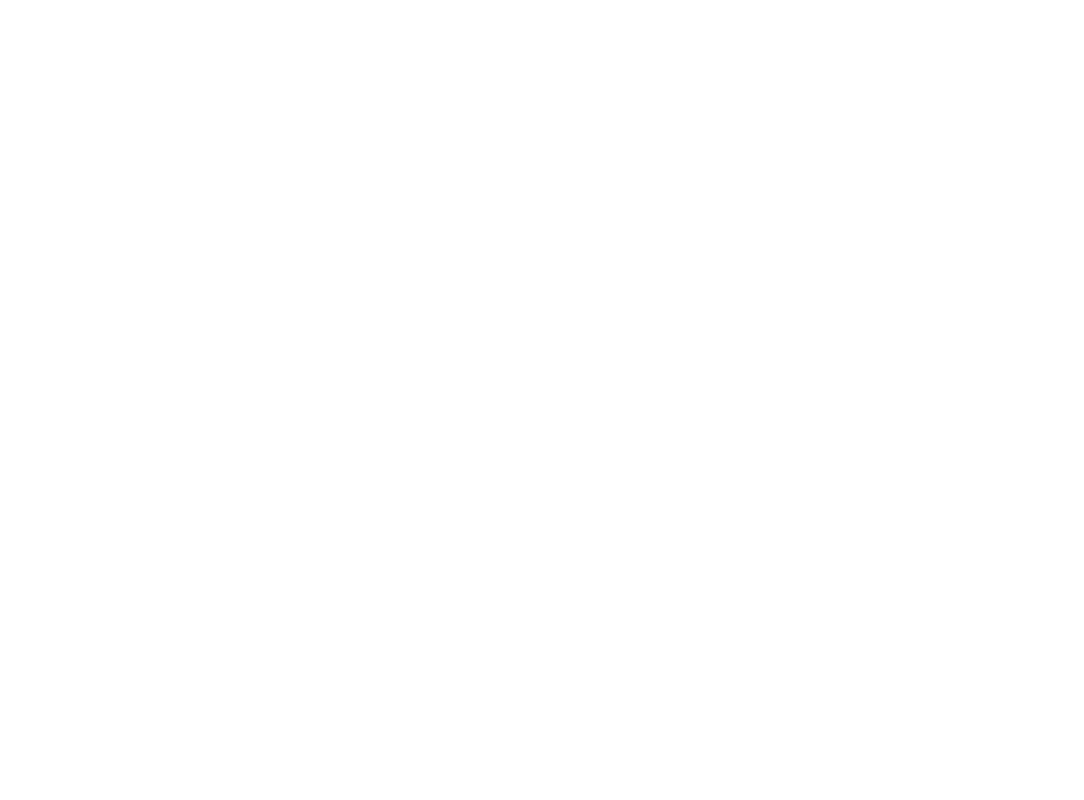
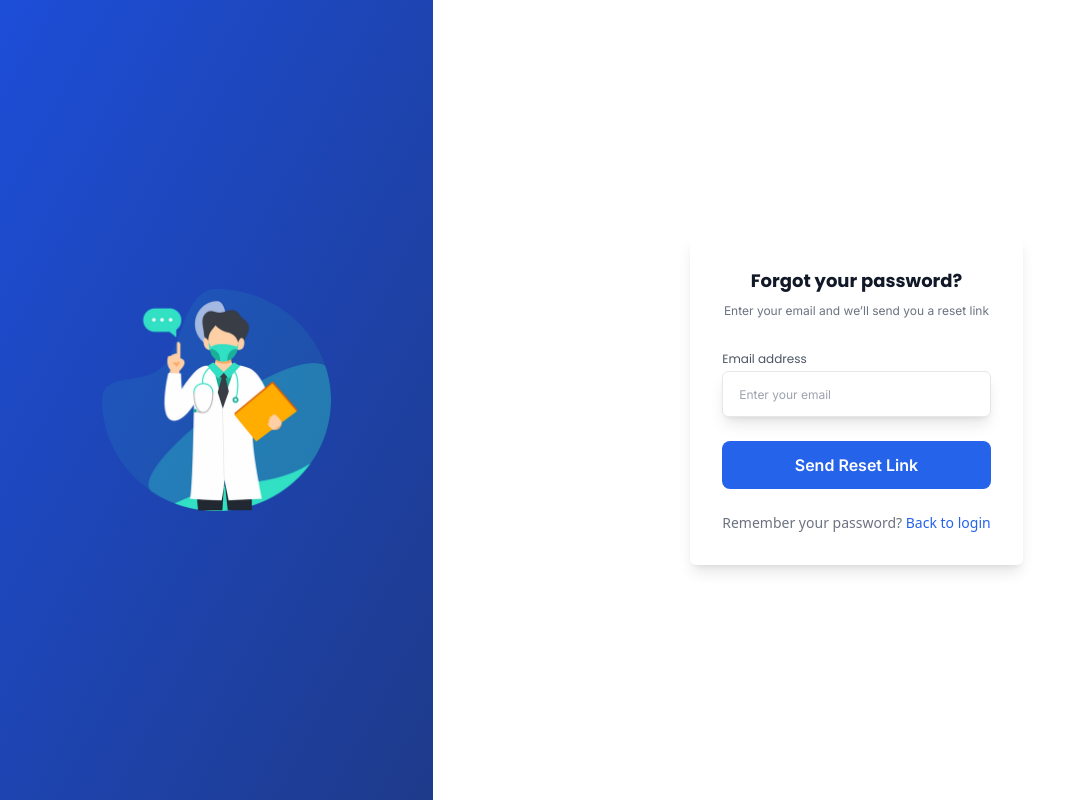
Before and after one commit to shawal106khan/DoctorRecommendationApp, a React (Vite) app: page /forgot-password in a window 1280 px wide. Before the commit this address had no page. Shown: the whole page, without its empty margins (0-1084 px from the left). Built offline with nearby package versions, Linux system fonts and the light colour scheme.

Commit message:
forgot password

```diff
--- /dev/null
+++ b/src/components/common/components/ForgotPasswordLink.jsx
@@ -0,0 +1,16 @@
+import { Link } from "react-router-dom";
+
+const ForgotPasswordLink = ({ to = "/forgot-password" }) => {
+  return (
+    <div className="text-right mt-1">
+      <Link
+        to={to}
+        className="text-xs font-medium text-blue-600 hover:underline"
+      >
+        Forgot password?
+      </Link>
+    </div>
+  );
+};
+
+export default ForgotPasswordLink;
--- a/src/components/common/components/Input.jsx
+++ b/src/components/common/components/Input.jsx
@@ -14,8 +14,9 @@
         value={value}
         onChange={onChange}
         className="w-full px-4 py-3 border rounded-md shadow-lg font-body
-placeholder:text-xs
-focus:outline-none focus:ring-2 focus:ring-blue-500"
+               text-sm text-gray-800
+              placeholder:text-xs
+              focus:outline-none focus:ring-2 focus:ring-blue-500"
       />
     </div>
   );
--- /dev/null
+++ b/src/pages/Auth/ForgotPassword/EmailSent.jsx
@@ -0,0 +1,31 @@
+import { useNavigate } from "react-router-dom";
+import Button from "../../../components/common/components/Button";
+import Title from "../../../components/common/components/Title";
+import AuthLayout from "../../../components/common/components/AuthLayout";
+
+import illustration from "../../../assets/LoginPage-img.png";
+
+const EmailSent = () => {
+  const navigate = useNavigate();
+
+  return (
+    <AuthLayout image={illustration}>
+      <div className="w-full max-w-md p-8 bg-white rounded-md shadow-lg text-center">
+        <Title
+          heading="Check your email"
+          subheading="We’ve sent a password reset link to your email address"
+        />
+
+        <p className="text-sm text-gray-600 mt-4">
+          If you don’t see the email, check your spam folder.
+        </p>
+
+        <div className="mt-8">
+          <Button text="Back to Login" onClick={() => navigate("/login")} />
+        </div>
+      </div>
+    </AuthLayout>
+  );
+};
+
+export default EmailSent;
--- /dev/null
+++ b/src/pages/Auth/ForgotPassword/ForgotPassword.jsx
@@ -0,0 +1,78 @@
+import { useState } from "react";
+import { useNavigate } from "react-router-dom";
+
+import Input from "../../../components/common/components/Input";
+import Button from "../../../components/common/components/Button";
+import Title from "../../../components/common/components/Title";
+import AuthLayout from "../../../components/common/components/AuthLayout";
+
+import illustration from "../../../assets/LoginPage-img.png";
+import { useRequiredValidation } from "../../../hooks/useRequiredValidation";
+
+import { authService } from "../ForgotPassword/Services/authService"; // ✅ FIX PATH
+
+const ForgotPassword = () => {
+  const navigate = useNavigate();
+  const [email, setEmail] = useState("");
+
+  const { errors, validate, setErrors } = useRequiredValidation({
+    email: "Email is required",
+  });
+
+  const handleSubmit = (e) => {
+    e.preventDefault();
+
+    if (!validate({ email })) return;
+
+    // ✅ CORRECT CALL
+    authService.sendResetLink(email);
+
+    console.log("Reset link sent to:", email);
+    navigate("/email-sent");
+  };
+
+  const handleChange = (e) => {
+    setEmail(e.target.value);
+    if (errors.email) {
+      setErrors((prev) => ({ ...prev, email: null }));
+    }
+  };
+
+  return (
+    <AuthLayout image={illustration}>
+      <form onSubmit={handleSubmit}>
+        <div className="w-full max-w-md p-8 bg-white rounded-md shadow-lg">
+          <Title
+            heading="Forgot your password?"
+            subheading="Enter your email and we’ll send you a reset link"
+          />
+
+          <div className="mt-6 mb-6">
+            <Input
+              label="Email address"
+              type="email"
+              placeholder="Enter your email"
+              value={email}
+              onChange={handleChange}
+              error={errors.email}
+            />
+          </div>
+
+          <Button text="Send Reset Link" type="submit" />
+
+          <p className="text-sm text-gray-500 text-center mt-6">
+            Remember your password?{" "}
+            <span
+              onClick={() => navigate("/login")}
+              className="text-blue-600 font-medium cursor-pointer hover:underline"
+            >
+              Back to login
+            </span>
+          </p>
+        </div>
+      </form>
+    </AuthLayout>
+  );
+};
+
+export default ForgotPassword;
--- /dev/null
+++ b/src/pages/Auth/ForgotPassword/ResetPassword.jsx
@@ -0,0 +1,91 @@
+import { useState, useEffect } from "react";
+import { useParams, useNavigate } from "react-router-dom";
+
+import Input from "../../../components/common/components/Input";
+import Button from "../../../components/common/components/Button";
+import Title from "../../../components/common/components/Title";
+import AuthLayout from "../../../components/common/components/AuthLayout";
+
+import illustration from "../../../assets/LoginPage-img.png";
+import { useRequiredValidation } from "../../../hooks/useRequiredValidation";
+import { authService } from "../ForgotPassword/Services/authService"; // ✅ CORRECT PATH
+
+const ResetPassword = () => {
+  const { token } = useParams();
+  const navigate = useNavigate();
+
+  const [passwords, setPasswords] = useState({
+    password: "",
+    confirmPassword: "",
+  });
+
+  const { errors, validate, setErrors } = useRequiredValidation({
+    password: "Password is required",
+    confirmPassword: "Confirm password is required",
+  });
+
+  useEffect(() => {
+    if (!token) {
+      navigate("/login"); // safety
+    }
+  }, [token, navigate]);
+
+  const handleSubmit = (e) => {
+    e.preventDefault();
+
+    if (!validate(passwords)) return;
+
+    if (passwords.password !== passwords.confirmPassword) {
+      setErrors({ confirmPassword: "Passwords do not match" });
+      return;
+    }
+
+    // ✅ CORRECT CALL
+    try {
+      authService.resetPassword(token, passwords.password);
+      navigate("/login");
+    } catch (err) {
+      alert(err.message);
+    }
+  };
+
+  return (
+    <AuthLayout image={illustration}>
+      <form
+        onSubmit={handleSubmit}
+        className="max-w-md bg-white p-8 rounded shadow"
+      >
+        <Title heading="Reset Password" subheading="Create a new password" />
+
+        <Input
+          label="New Password"
+          type="password"
+          placeholder="New Password"
+          value={passwords.password}
+          error={errors.password}
+          onChange={(e) => {
+            setPasswords({ ...passwords, password: e.target.value });
+            if (errors.password) setErrors((p) => ({ ...p, password: null }));
+          }}
+        />
+
+        <Input
+          label="Confirm Password"
+          type="password"
+          placeholder="Confirm Password"
+          value={passwords.confirmPassword}
+          error={errors.confirmPassword}
+          onChange={(e) => {
+            setPasswords({ ...passwords, confirmPassword: e.target.value });
+            if (errors.confirmPassword)
+              setErrors((p) => ({ ...p, confirmPassword: null }));
+          }}
+        />
+
+        <Button text="Reset Password" type="submit" />
+      </form>
+    </AuthLayout>
+  );
+};
+
+export default ResetPassword;
--- /dev/null
+++ b/src/pages/Auth/ForgotPassword/Services/authService.js
@@ -0,0 +1,29 @@
+export const authService = {
+  sendResetLink(email) {
+    // 🔐 generate fake token
+    const token = Math.random().toString(36).substring(2, 15);
+
+    // store token → email mapping
+    localStorage.setItem("reset_token", JSON.stringify({ token, email }));
+
+    console.log(
+      `🔗 Reset link (FRONTEND SIMULATION): http://localhost:5173/reset-password/${token}`,
+    );
+
+    return token;
+  },
+
+  resetPassword(token, newPassword) {
+    const stored = JSON.parse(localStorage.getItem("reset_token"));
+
+    if (!stored || stored.token !== token) {
+      throw new Error("Invalid or expired token");
+    }
+
+    console.log("✅ Password reset for:", stored.email);
+    console.log("🔑 New password:", newPassword);
+
+    localStorage.removeItem("reset_token");
+    return true;
+  },
+};
--- a/src/pages/Auth/LoginPage.jsx
+++ b/src/pages/Auth/LoginPage.jsx
@@ -11,6 +11,7 @@
 import profilePic from "../../assets/profile-pictur.png";
 
 import { useRequiredValidation } from "../../hooks/useRequiredValidation";
+import ForgotPasswordLink from "../../components/common/components/ForgotPasswordLink";
 
 const LoginPage = () => {
   const { setUser } = useAuth();
@@ -96,6 +97,7 @@
               value={formData.password}
               onChange={handleChange}
             />
+            <ForgotPasswordLink />
           </div>
 
           <div className="mb-8">
```
Also changed, not shown: src/routes/AuthRoutes.jsx (+6 -1 lines).
